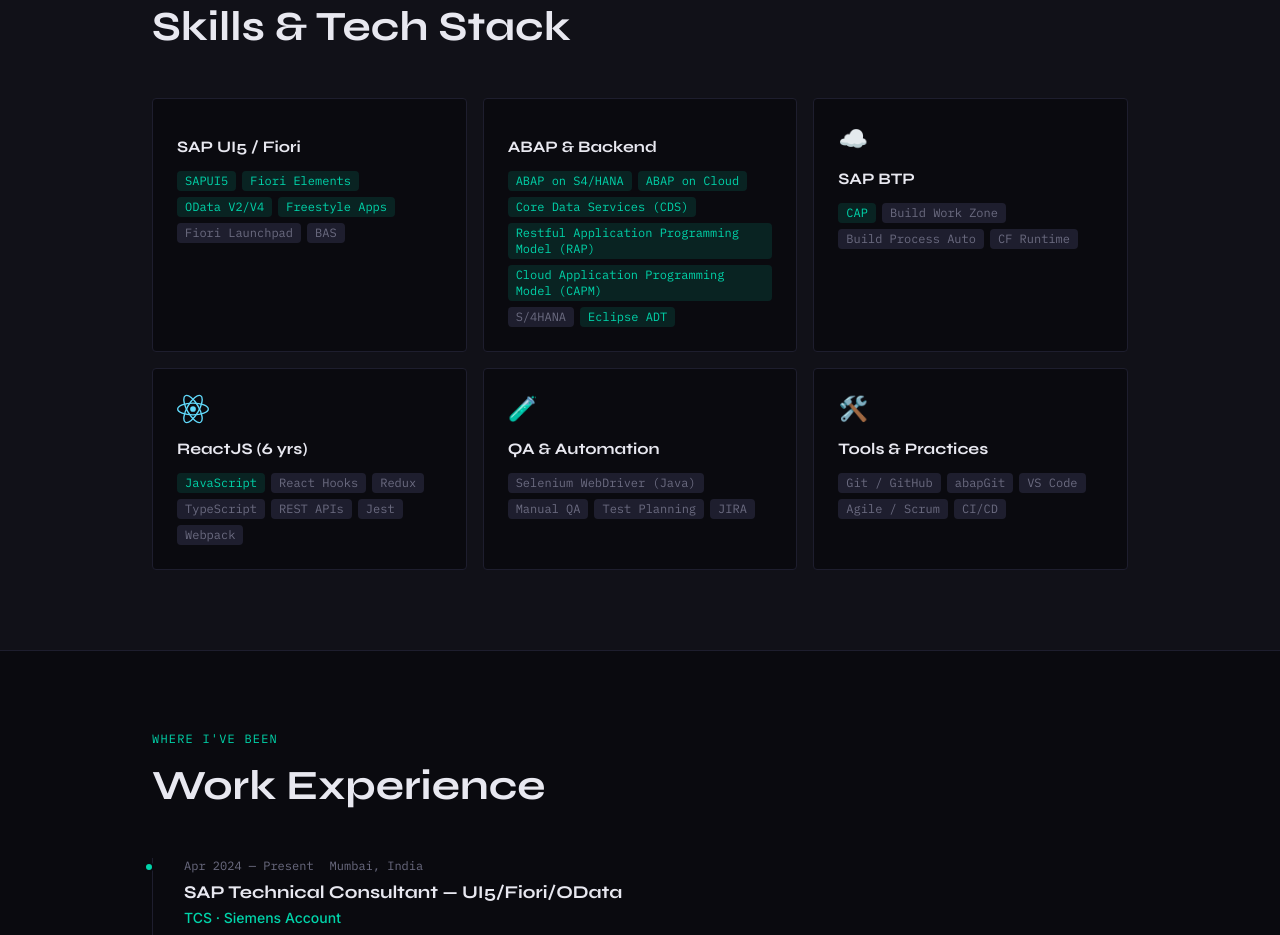
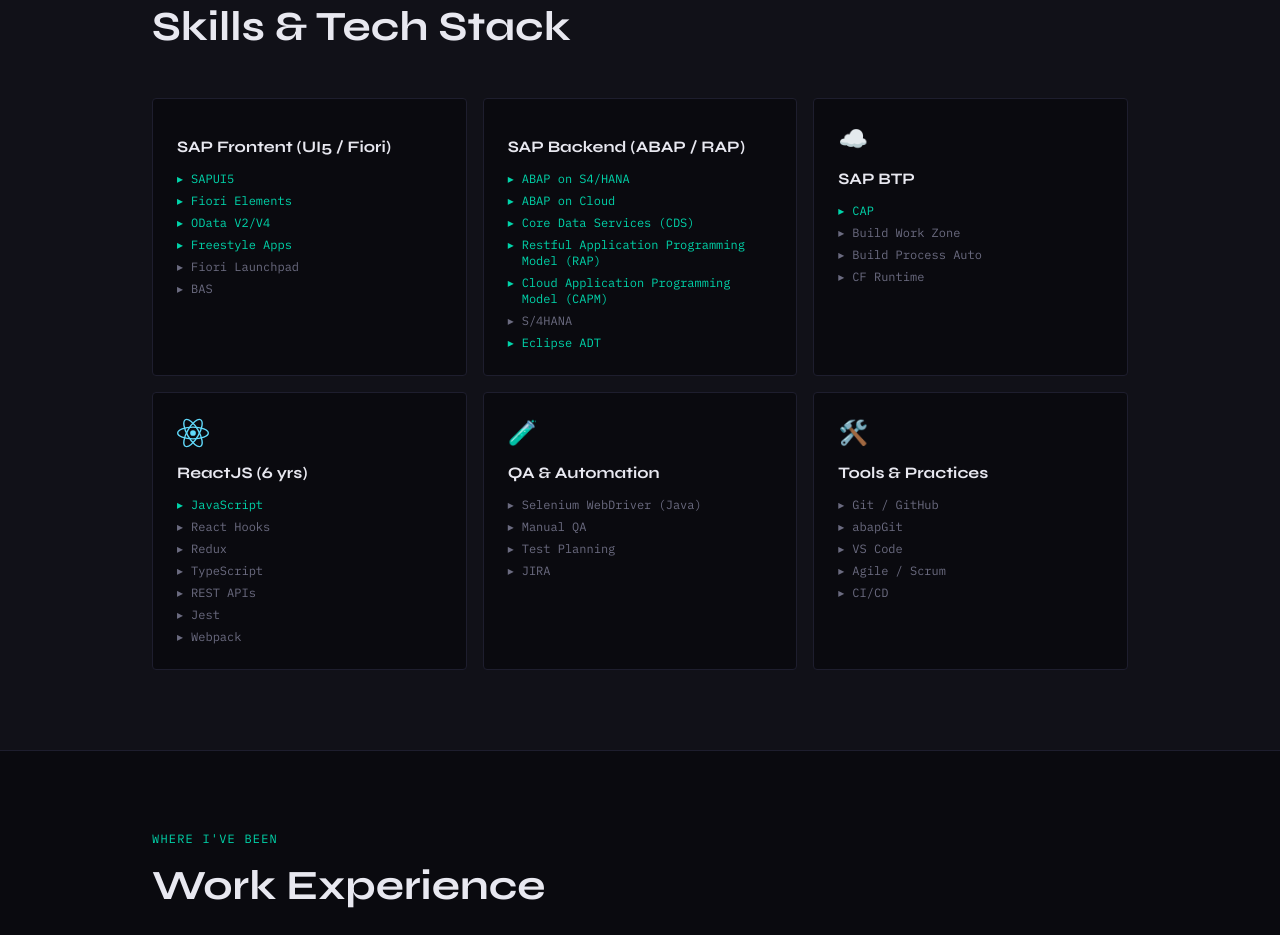
Before and after one commit to ShahabuddinAnsari/shahabuddin_portfolio, a React (Create React App) app: page / in a window 1280 px wide. Shown: the part 1120-2055 px from the top of the page. Built offline with nearby package versions, Linux system fonts and the light colour scheme.

Commit message:
Updated skill cards

```diff
--- a/src/components/Skills.jsx
+++ b/src/components/Skills.jsx
@@ -6,14 +6,10 @@ import { skills } from "../data";
 
 function Tag({ label, hot }) {
   return (
-    <span
-      className={`font-mono text-xs px-2 py-0.5 rounded ${
-        hot ? "text-accent" : "text-muted bg-border"
-      }`}
-      style={hot ? { background: "rgba(0,212,170,0.12)" } : {}}
-    >
-      {label}
-    </span>
+    <li className="flex items-start gap-2 font-mono text-xs">
+      <span className={hot ? "text-accent" : "text-muted"}>▸</span>
+      <span className={hot ? "text-accent" : "text-muted"}>{label}</span>
+    </li>
   );
 }
 
@@ -54,11 +50,11 @@ export default function Skills() {
               <div className="font-display font-bold text-textmain text-base mb-3">
                 {card.title}
               </div>
-              <div className="flex flex-wrap gap-1.5">
+              <ul className="flex flex-col gap-1.5">
                 {card.tags.map((t) => (
                   <Tag key={t.label} {...t} />
                 ))}
-              </div>
+              </ul>
             </div>
           ))}
         </div>
--- a/src/data/index.js
+++ b/src/data/index.js
@@ -22,7 +22,7 @@ export const skills = [
   {
     icon: "🔷",
     ui5Icon: "sap-ui5",
-    title: "SAP UI5 / Fiori",
+    title: "SAP Frontent (UI5 / Fiori)",
     tags: [
       { label: "SAPUI5", hot: true },
       { label: "Fiori Elements", hot: true },
@@ -35,7 +35,7 @@ export const skills = [
   {
     icon: "⚙️",
     ui5Icon: "sap-logo-shape",
-    title: "ABAP & Backend",
+    title: "SAP Backend (ABAP / RAP)",
     tags: [
       { label: "ABAP on S4/HANA", hot: true },
       { label: "ABAP on Cloud", hot: true },
@@ -58,12 +58,17 @@ export const skills = [
   },
   {
     icon: (
-      <svg viewBox="-11.5 -10.23174 23 20.46348" xmlns="http://www.w3.org/2000/svg" width="32" height="32">
-        <circle cx="0" cy="0" r="2.05" fill="#61DAFB"/>
+      <svg
+        viewBox="-11.5 -10.23174 23 20.46348"
+        xmlns="http://www.w3.org/2000/svg"
+        width="32"
+        height="32"
+      >
+        <circle cx="0" cy="0" r="2.05" fill="#61DAFB" />
         <g stroke="#61DAFB" strokeWidth="1" fill="none">
-          <ellipse rx="11" ry="4.2"/>
-          <ellipse rx="11" ry="4.2" transform="rotate(60)"/>
-          <ellipse rx="11" ry="4.2" transform="rotate(120)"/>
+          <ellipse rx="11" ry="4.2" />
+          <ellipse rx="11" ry="4.2" transform="rotate(60)" />
+          <ellipse rx="11" ry="4.2" transform="rotate(120)" />
         </g>
       </svg>
     ),
```
